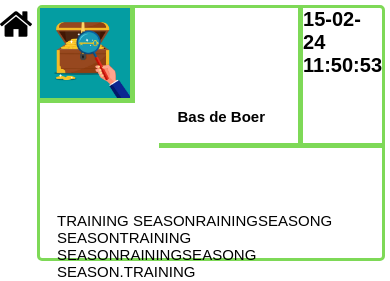
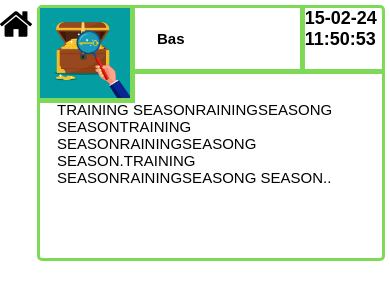
Before and after one commit to 589180/GastenBoek, a PHP site: page / in a window 390 px wide. Shown: the top 281 px of the page. Run offline with PHP 8.4, Linux system fonts and the light colour scheme.

Commit message:
Final responsive changes

```diff
--- a/gast.css
+++ b/gast.css
@@ -277,17 +277,17 @@ padding: 18px
 
 @media only screen and (max-width: 600px) {
 .container {  display: grid;
-    grid-template-columns: 1fr 1fr 1fr 1fr;
-    grid-template-rows: 1fr 1fr 1fr 1fr;
+    grid-template-columns: 1fr 0fr 2fr 1fr;
+    grid-template-rows: -3fr 0.2fr 0.2fr 2fr;
     grid-auto-columns: 1fr;
     grid-auto-rows: 1fr;
     gap: 0px 0px;
     grid-auto-flow: row;
     grid-template-areas:
-      "image image . ."
-      "image image name name"
-      "message message message message"
-      "message message message message";
+      "Image Image name Date"
+      "Image Image name Date"
+      "Message Message Message Message"
+      "Message Message Message Message";
   }
 
   .date {
@@ -301,14 +301,15 @@ padding: 18px
     align-items: center;
     font-size: 15px;
     font-weight: bold;
-    margin-left: 15%;
-    margin-top: 50%;
+    padding: 22px
+
+
     }
 
   .image { grid-area: image; }
 
   .Message {
-    margin-top: 5%;
+    margin-top: -10%;
     margin-left: 5%;
     font-family: Arial, Helvetica, sans-serif;
 
@@ -325,7 +326,7 @@ padding: 18px
 }
 
 .date {
-    font-size: 20px;
+    font-size: 18px;
     font-weight: bold;
     justify-content: right;
     align-items: right;
--- a/messages.json
+++ b/messages.json
@@ -1,6 +1,6 @@
 [
     {
-        "name": "Bas de Boer",
+        "name": "Bas ",
         "message": "TRAINING SEASONRAININGSEASONG SEASONTRAINING SEASONRAININGSEASONG SEASON.TRAINING SEASONRAININGSEASONG SEASON..",
         "time": 1707997853,
         "image": "uploads\/shchat.jpg"
```
